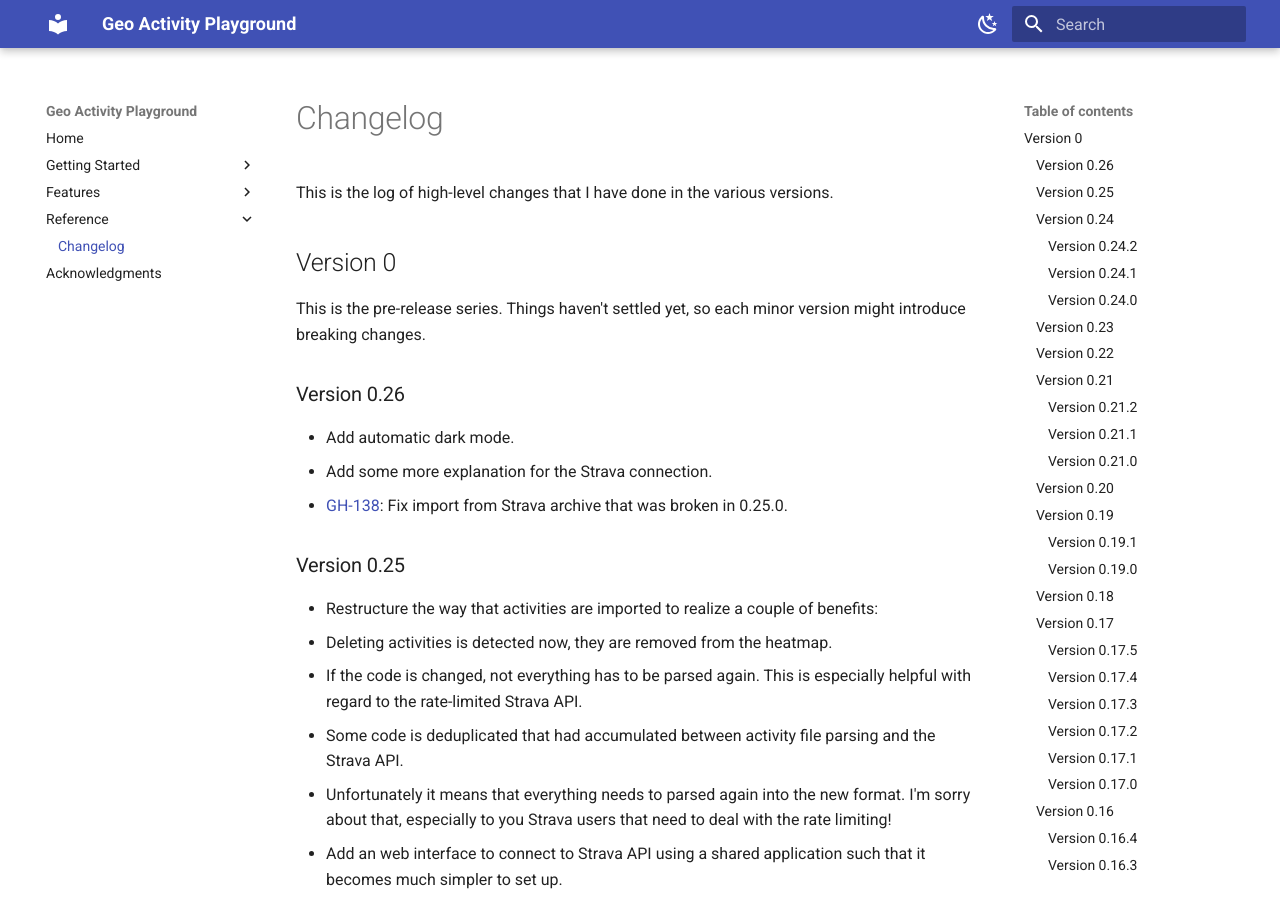
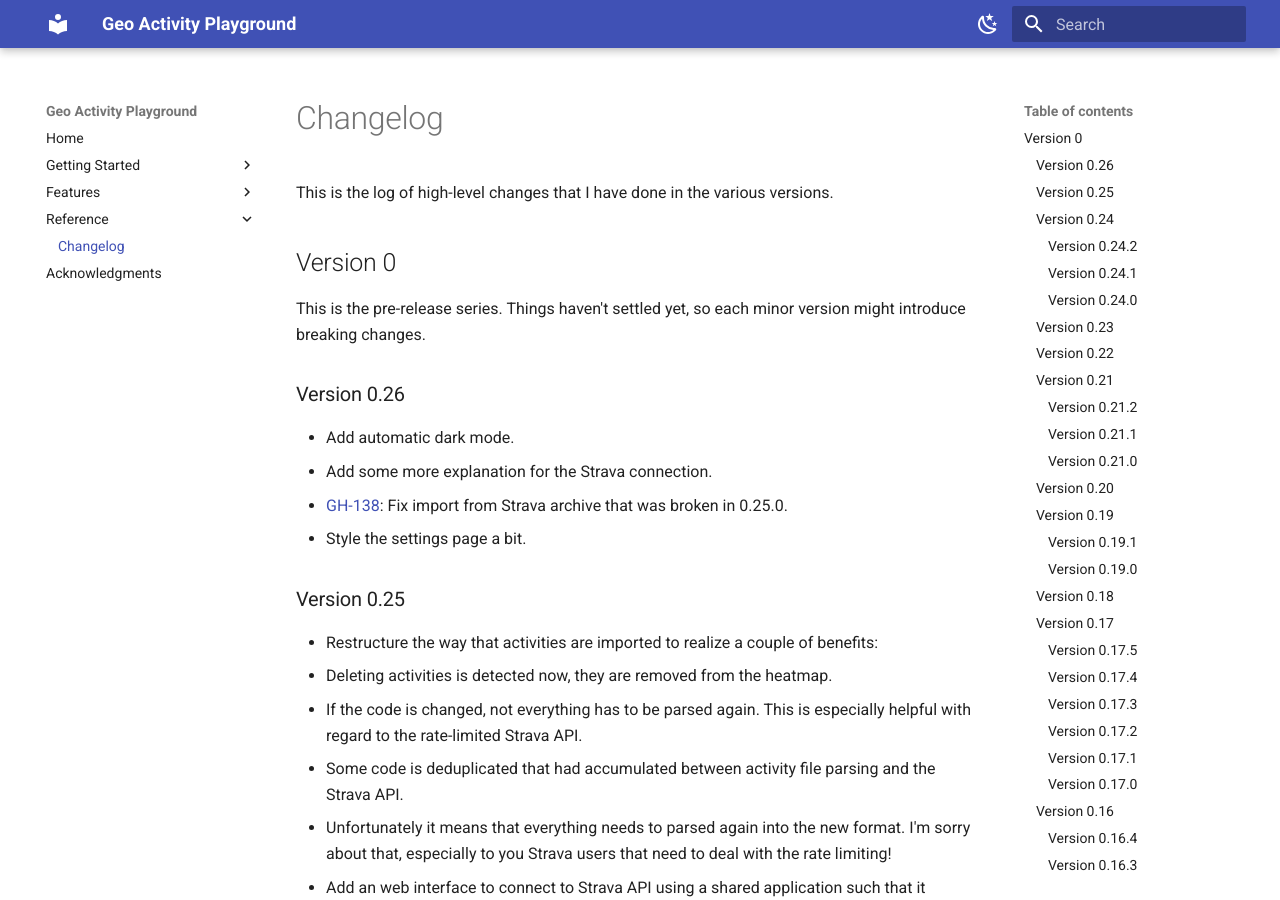
Before and after one commit to martin-ueding/geo-activity-playground, an MkDocs documentation site: the page built from docs/reference/changelog.md, in a window 1280 px wide and 900 px high. Built offline with MkDocs 1.6.1 and Material for MkDocs 9.7.7, drawn with Linux system fonts in a browser that asks for light colours.

Commit message:
Changelog entry

```diff
--- a/docs/reference/changelog.md
+++ b/docs/reference/changelog.md
@@ -11,6 +11,7 @@ This is the pre-release series. Things haven't settled yet, so each minor versio
 - Add automatic dark mode.
 - Add some more explanation for the Strava connection.
 - [GH-138](https://github.com/martin-ueding/geo-activity-playground/issues/138): Fix import from Strava archive that was broken in 0.25.0.
+- Style the settings page a bit.
 
 ### Version 0.25
 
```
